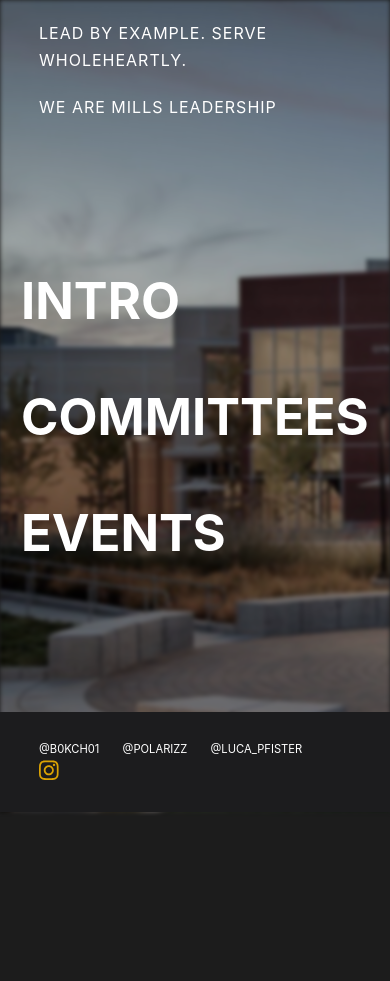
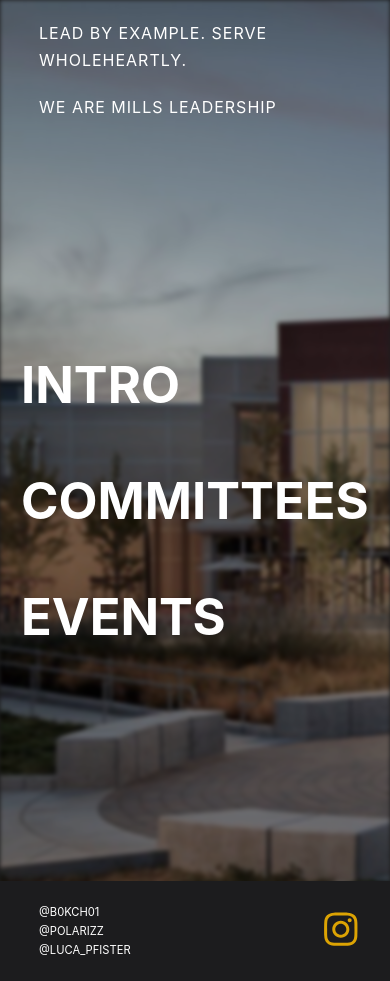
Before and after one commit to Polarizz/Mills-Leadership, a plain HTML site: page index.html in a window 390 px wide. Before the commit the page ends 844 px from the top, so only its background shows below. Drawn offline with nearby package versions, Linux system fonts and the light colour scheme.

Commit message:
Fix footer

```diff
--- a/assets/styles/main.css
+++ b/assets/styles/main.css
@@ -270,7 +270,7 @@ footer .footer-section-skinny .container {
         font-size: 3em;
     }
     main {
-        min-height: 70vh;
+        min-height: 90vh;
     }
     section.hero-section .title {
         opacity: 1;
@@ -283,14 +283,16 @@ footer .footer-section-skinny .container {
     footer {
         font-size: 70%;
     }
+    footer .footer-section-skinny .container span{
+        display: block;
+    }
+
+    footer .footer-section-skinny .container svg {
+        transform: scale(1.7);
+    }
 }
 
 @media all and (max-width: 500px) {
-    footer .container {
-        flex-direction: column;
-        justify-content: center;
-        align-items: flex-start;
-    }
     h2 {
         font-size: 12vw;
     }
--- a/index.html
+++ b/index.html
@@ -34,7 +34,7 @@
     <footer>
         <div class="footer-section-skinny">
             <div class="container">
-                <div>
+                <div class="text">
                     <span><a href="">@b0kch01</a></span>
                     <span><a href="">@polarizz</a></span>
                     <span><a href="">@Luca_Pfister</a></span>
```
